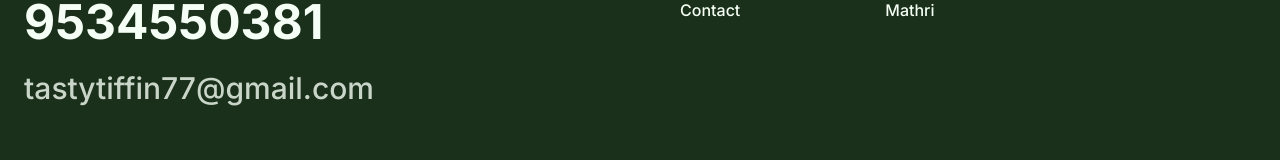
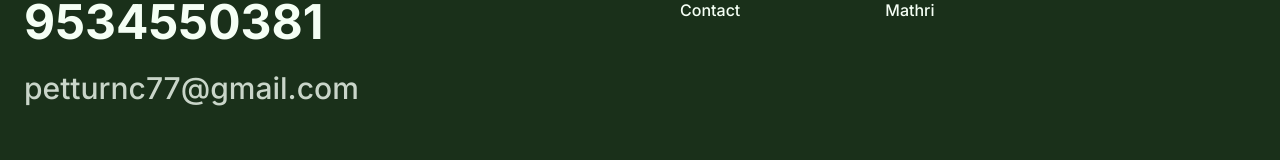
Before and after one commit to Ashutosh-JavaDev/TiffinService, a React (Vite) app: page / in a window 1280 px wide. Shown: the part 9794-9954 px from the top of the page. Built offline with nearby package versions, Linux system fonts and the light colour scheme; a web font is replaced by a local one.

Commit message:
Email updated

```diff
--- a/components/Footer.tsx
+++ b/components/Footer.tsx
@@ -17,10 +17,10 @@ export const Footer: React.FC = () => {
                 9534550381
               </a>
               <a
-                href="mailto:tastytiffin77@gmail.com"
+                href="mailto:petturnc77@gmail.com"
                 className="block text-2xl md:text-3xl font-medium opacity-80 hover:text-neonMint transition-colors"
               >
-                tastytiffin77@gmail.com
+                petturnc77@gmail.com
               </a>
             </div>
           </div>
```
